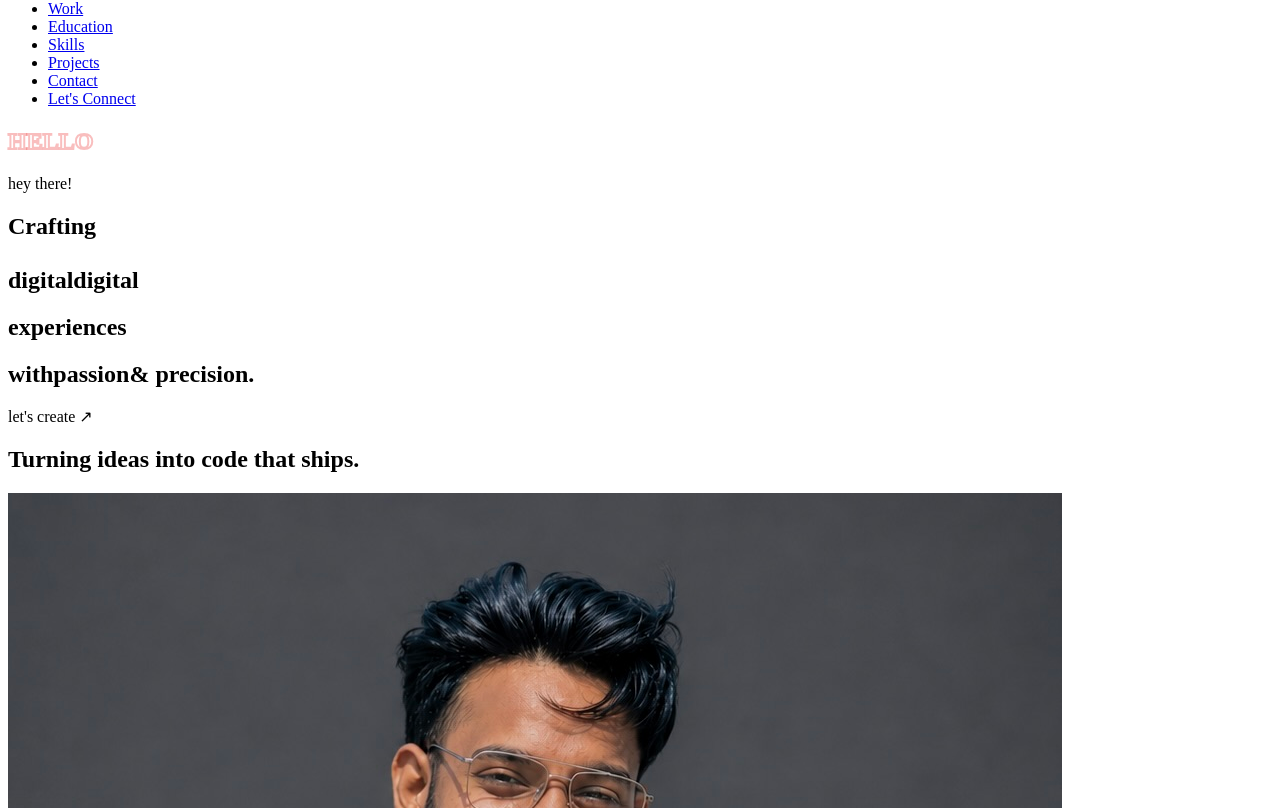
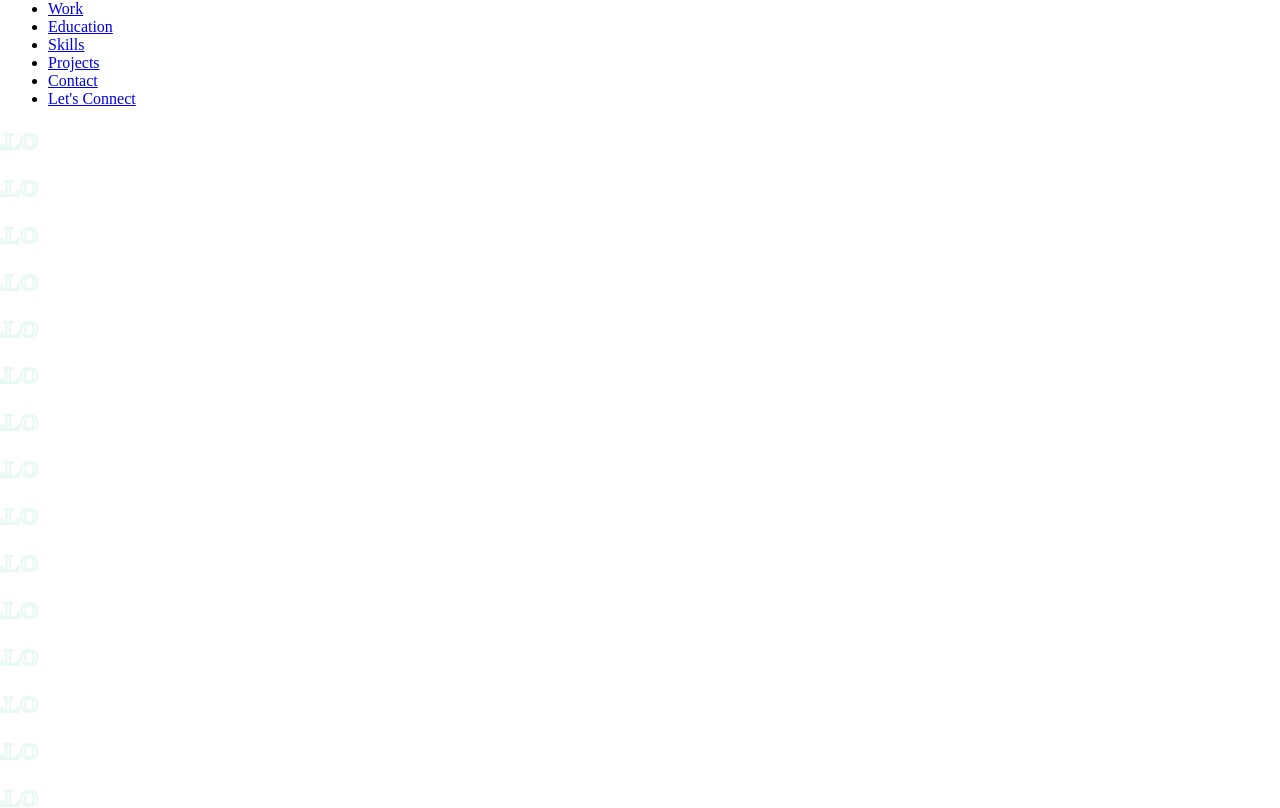
Before and after one commit to vikrantlodhi/my-portfolio, a React (Vite) app: page / in a window 1280 px wide. Shown: the part 1092-1900 px from the top of the page. Built offline with nearby package versions, Linux system fonts and the light colour scheme; the HTML template or start-up script is replaced by a standard one.

Commit message:
minor changes'

```diff
--- a/src/components/Hero.jsx
+++ b/src/components/Hero.jsx
@@ -11,83 +11,105 @@ const fadeUp = {
 
 export default function Hero() {
   return (
-    // Section uses flex items-center to perfectly center the inner content vertically
-    <section className="relative flex items-center justify-center overflow-hidden px-4 sm:px-6 h-[100dvh] pt-16 md:pt-20">
+    <section className="relative flex items-center justify-center overflow-hidden h-[100dvh] pt-16 md:pt-20 bg-[#0a0a0a]">
 
       {/* Top-left green glow */}
-      <div className="absolute top-0 left-0 w-[200px] sm:w-[300px] md:w-[600px] h-[200px] sm:h-[300px] md:h-[600px] bg-[radial-gradient(circle_at_top_left,rgba(94,217,160,0.15),transparent_70%)] pointer-events-none" />
+      <div className="absolute top-0 left-0 w-[200px] sm:w-[300px] md:w-[600px] h-[200px] sm:h-[300px] md:h-[600px] bg-[radial-gradient(circle_at_top_left,rgba(94,217,160,0.15),transparent_70%)] pointer-events-none z-10" />
 
-      {/* Ghost Word Background */}
+      {/* Animated Repeating Ghost "HELLO" Background Pattern */}
       <motion.div
         initial={{ opacity: 0 }}
         animate={{ opacity: 1 }}
         transition={{ duration: 1.2, delay: 0.3 }}
-        className="absolute inset-0 flex items-center justify-center pointer-events-none select-none z-0"
+        className="absolute top-1/2 left-1/2 -translate-x-1/2 -translate-y-1/2 w-[300vw] h-[300vh] flex flex-col justify-center pointer-events-none select-none z-0"
       >
+        {[...Array(25)].map((_, i) => (
+          <motion.div
+            key={i}
+            animate={{ x: i % 2 === 0 ? ['0%', '-50%'] : ['-50%', '0%'] }}
+            transition={{ repeat: Infinity, duration: 80, ease: 'linear' }}
+            className="flex whitespace-nowrap opacity-40 w-fit"
+          >
+            {[...Array(30)].map((_, j) => (
               <h2
-          className="text-[25vw] md:text-[15rem] xl:text-[25rem] font-black leading-none whitespace-nowrap"
+                key={j}
+                className="text-[4rem] sm:text-[6rem] md:text-[8rem] xl:text-[12rem] font-black leading-[0.85] px-4"
                 style={{
-            WebkitTextStroke: '2px rgba(239,68,68,0.35)',
+                  WebkitTextStroke: '2px rgba(94,217,160,0.15)',
                   color: 'transparent',
                 }}
               >
                 HELLO
               </h2>
+            ))}
+          </motion.div>
+        ))}
       </motion.div>
 
-      {/* Inner container simply stacks the content with gaps */}
-      <div className="w-[95%] md:w-[90%] w-full relative z-10 text-white font-black tracking-tighter leading-[1.1] md:leading-[1] xl:leading-[0.85] flex flex-col gap-8 sm:gap-12 md:gap-16 xl:gap-0">
+      {/* Main Container */}
+      <div className="w-[90%] max-w-7xl mx-auto relative z-20 text-white font-black tracking-tighter flex flex-col justify-center h-full gap-8 sm:gap-10 xl:gap-6">
 
-        {/* Div 1 - Left on Desktop, Center on Mobile/Tablet */}
+        {/* DESKTOP ONLY: Absolute floating greetings */}
+        <span className="hidden xl:block absolute top-[8%] right-[5%] font-script font-normal text-[#FFD86B] text-7xl rotate-[-8deg]">
+          hey there!
+        </span>
+        <span className="hidden xl:block absolute bottom-[5%] left-[0%] font-script font-normal text-[#FF7EB6] text-7xl rotate-[-5deg]">
+          let's create ↗
+        </span>
+
+        {/* MOBILE/TABLET ONLY: Top Greeting */}
+        <span className="xl:hidden block text-center mb-2 sm:mb-4 font-script font-normal text-[#FFD86B] text-5xl sm:text-6xl md:text-7xl rotate-[-8deg]">
+          hey there!
+        </span>
+
+        {/* Div 1 - Crafting / Digital */}
         <motion.div
           custom={0.1}
           initial="hidden"
           animate="visible"
           variants={fadeUp}
-          className="relative text-center xl:text-left flex flex-col items-center xl:block"
+          // Added gap-4 sm:gap-6 md:gap-8 for mobile/tablet line spacing, reset to xl:gap-0 for desktop
+          className="flex flex-col w-full gap-4 sm:gap-6 md:gap-8 xl:gap-0 leading-none xl:leading-[0.95]"
         >
-          {/* Greeting moved ABOVE the heading for mobile/tablet */}
-          <span className="block mb-6 sm:mb-8 md:mb-12 xl:mb-0 xl:absolute xl:top-12 xl:right-16 font-script font-normal text-[#FFD86B] text-4xl sm:text-5xl md:text-6xl xl:text-7xl rotate-[-8deg]">
-            hey there!
-          </span>
-
-          <h1 className="text-[11vw] sm:text-7xl md:text-8xl xl:text-9xl">
-            Crafting <br className="hidden xl:block" /> <span className="xl:hidden"><br />digital</span>
-            <span className="hidden xl:inline">digital</span>
-          </h1>
+          <span className="block text-left text-[14vw] md:text-[12vw] xl:text-[8rem]">Crafting</span>
+          <span className="block text-right xl:text-left text-[14vw] md:text-[12vw] xl:text-[8rem]">digital</span>
         </motion.div>
 
-        {/* Div 2 - Center */}
+        {/* Div 2 - Experiences */}
         <motion.div
           custom={0.3}
           initial="hidden"
           animate="visible"
           variants={fadeUp}
-          className="text-center"
+          className="w-full text-center leading-[1] xl:leading-[0.95] py-2 xl:py-4"
         >
-          <h1 className="text-[11vw] sm:text-7xl md:text-8xl xl:text-9xl">experiences</h1>
+          <span className="block text-[12.5vw] md:text-[10.5vw] xl:text-[8rem]">experiences</span>
         </motion.div>
 
-        {/* Div 3 - Right on Desktop, Center on Mobile/Tablet */}
+        {/* Div 3 - With Passion / & Precision */}
         <motion.div
           custom={0.5}
           initial="hidden"
           animate="visible"
           variants={fadeUp}
-          className="relative text-center xl:text-right flex flex-col items-center xl:block"
+          className="flex flex-col w-full leading-[1.15] xl:leading-[1]"
         >
-          <h1 className="text-[11vw] sm:text-7xl md:text-8xl xl:text-9xl flex items-baseline gap-2 sm:gap-3 md:gap-4 flex-wrap justify-center xl:justify-end leading-[1.2] md:leading-[1.1] xl:leading-[0.85]">
+          <div className="flex items-center justify-start xl:justify-end gap-3 sm:gap-4 text-[13vw] md:text-[11vw] xl:text-[8rem]">
             <span>with</span>
-            <span className="inline-block border border-[#5ED9A0]/40 px-3 md:px-4 py-0.5 md:py-1 text-[#5ED9A0] font-script font-normal text-[9vw] sm:text-6xl md:text-7xl xl:text-8xl rotate-[-3deg]">
+            <span className="inline-block border border-[#5ED9A0]/40 px-3 py-1 xl:px-4 xl:py-1 text-[#5ED9A0] font-script font-normal text-[13vw] md:text-[11vw] xl:text-[7.5rem] rotate-[-3deg]">
               passion
             </span>
-            <span>& precision<span className="text-[#5ED9A0]">.</span></span>
-          </h1>
+          </div>
 
-          <span className="block mt-8 sm:mt-10 md:mt-12 xl:mt-0 xl:absolute xl:bottom-2 xl:left-16 font-script font-normal text-[#FF7EB6] text-4xl sm:text-5xl md:text-6xl xl:text-7xl rotate-[-5deg]">
+          <span className="block text-right text-[14vw] md:text-[12vw] xl:text-[8rem] mt-3 xl:mt-2">
+            & precision<span className="text-[#5ED9A0]">.</span>
+          </span>
+        </motion.div>
+
+        {/* MOBILE/TABLET ONLY: Bottom Greeting */}
+        <span className="xl:hidden block text-center mt-10 sm:mt-12 font-script font-normal text-[#FF7EB6] text-5xl sm:text-6xl md:text-7xl rotate-[-5deg]">
           let's create ↗
         </span>
-        </motion.div>
 
       </div>
     </section>
```
Lines whose indentation alone changed are shown as unchanged.
